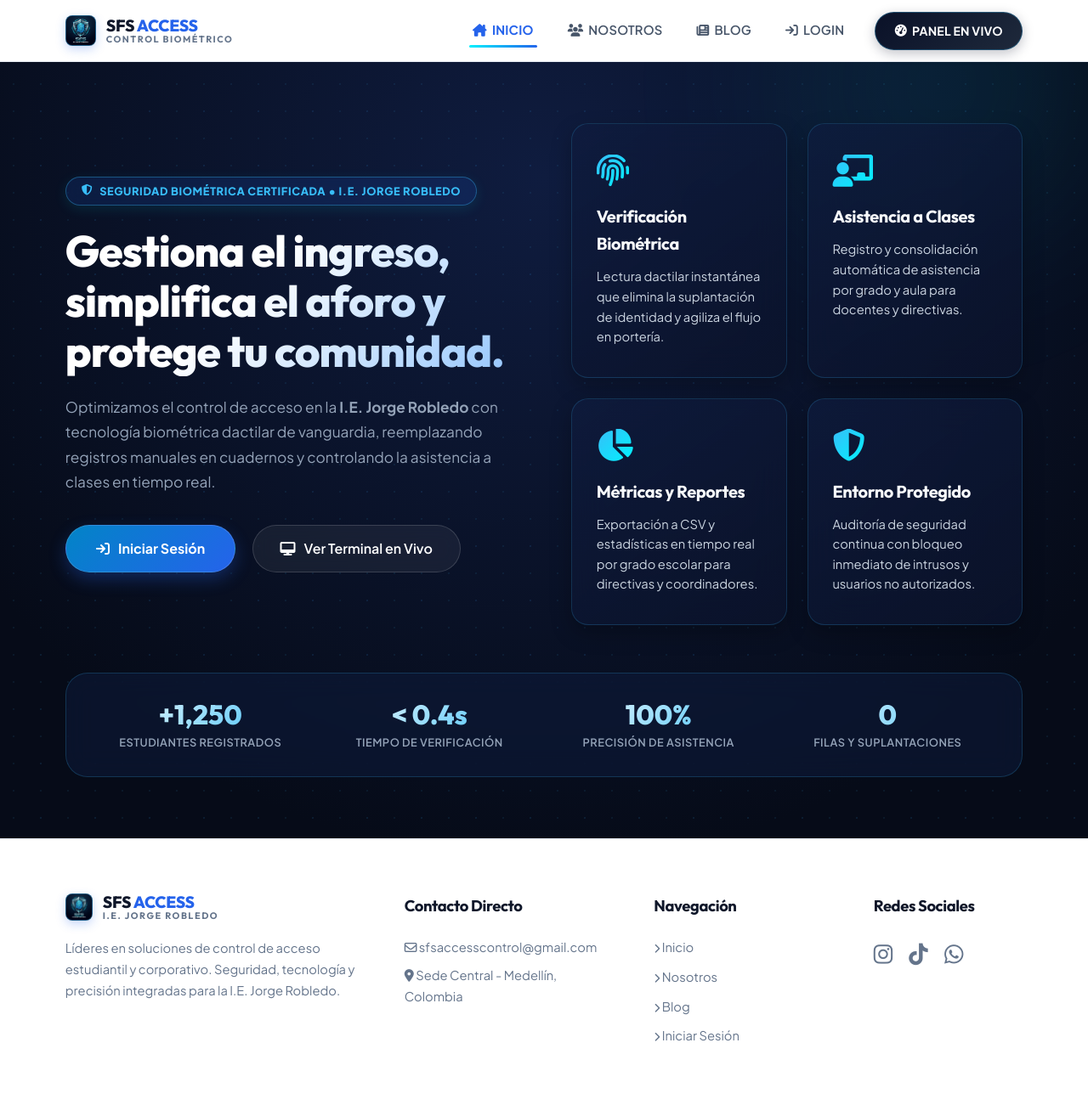
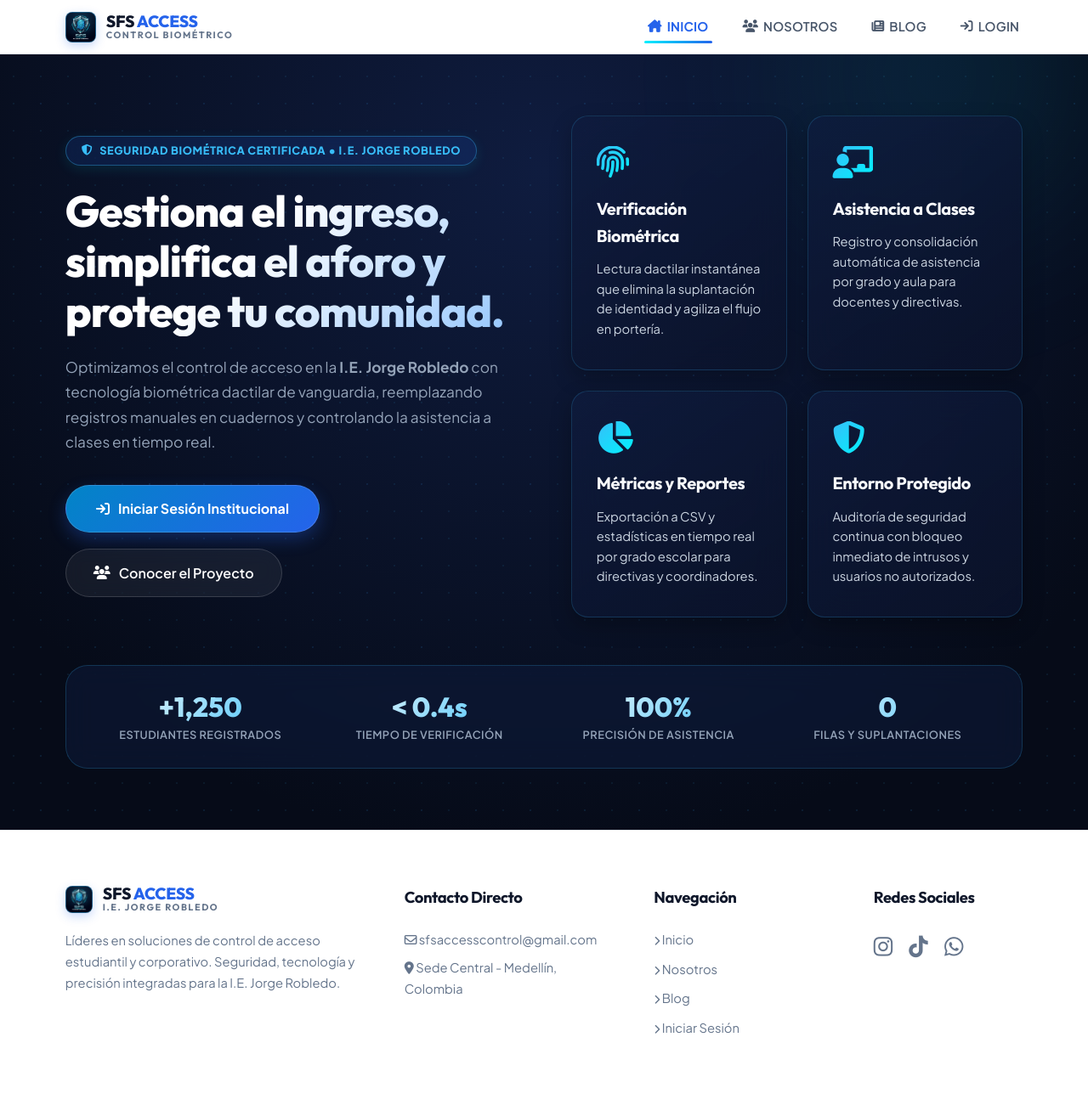
Before and after one commit to classroll11/SFSaccessControl, a PHP site: page / in a window 1280 px wide. Shown: the whole page at 85% size. After the commit the page ends 1217 px from the top, so only its background shows below. Run offline with PHP 8.4, Linux system fonts and the light colour scheme.

Commit message:
Ocultar panel en vivo a visitantes publicos y mostrar solo tras iniciar sesion

```diff
--- a/config/auth.php
+++ b/config/auth.php
@@ -11,6 +11,13 @@
 
 if (session_status() === PHP_SESSION_NONE) {
     session_start();
+}
+
+/**
+ * Retorna true si hay una sesión de usuario activa.
+ */
+function isLoggedIn(): bool {
+    return !empty($_SESSION['usuario_id']);
 }
 
 /**
--- a/controllers/AccesoController.php
+++ b/controllers/AccesoController.php
@@ -8,6 +8,7 @@
  * ============================================================================
  */
 
+require_once __DIR__ . '/../config/auth.php';
 require_once __DIR__ . '/../models/UsuarioModel.php';
 require_once __DIR__ . '/../models/AccesoModel.php';
 
@@ -24,6 +25,7 @@ class AccesoController {
      * Muestra la vista principal del Dashboard con estadísticas e historial.
      */
     public function index(): void {
+        requireLogin();
         $estadisticas = $this->accesoModel->obtenerEstadisticasHoy();
         $accesosRecientes = $this->accesoModel->obtenerAccesosRecientes(15);
         $estudiantesDentro = $this->accesoModel->contarEstudiantesDentro();
--- a/controllers/ReporteController.php
+++ b/controllers/ReporteController.php
@@ -8,6 +8,7 @@
  * ============================================================================
  */
 
+require_once __DIR__ . '/../config/auth.php';
 require_once __DIR__ . '/../models/AccesoModel.php';
 require_once __DIR__ . '/../models/UsuarioModel.php';
 
@@ -24,6 +25,7 @@ class ReporteController {
      * Muestra la vista o datos consolidados de asistencia escolar.
      */
     public function asistencia(): void {
+        requireLogin();
         $totalEstudiantes = $this->accesoModel->contarEstudiantesDentro();
         $estudiantesPorGrado = $this->accesoModel->obtenerEstudiantesDentroPorGrado();
         $listadoEstudiantes = $this->accesoModel->obtenerEstudiantesDentroDetalle();
@@ -59,6 +61,7 @@ class ReporteController {
      * Ideal para directivas, docentes y control de asistencia a clases.
      */
     public function exportarCsv(): void {
+        requireLogin();
         $listado = $this->accesoModel->obtenerEstudiantesDentroDetalle();
         $fecha = date('Y-m-d_His');
 
--- a/index.php
+++ b/index.php
@@ -12,8 +12,9 @@ date_default_timezone_set('America/Bogota');
 error_reporting(E_ALL);
 ini_set('display_errors', 1);
 
-// Cargar configuración de base de datos
+// Cargar configuración de base de datos y autenticación
 require_once __DIR__ . '/config/database.php';
+require_once __DIR__ . '/config/auth.php';
 
 // Si se recibe el parámetro de controlador por URL (?c=acceso, ?c=reporte, ?c=auth), despachar al controlador correspondiente
 if (isset($_GET['c'])) {
@@ -79,8 +80,12 @@ if (isset($_GET['c'])) {
             <li><a href="index.php" class="active"><i class="fa-solid fa-house-chimney"></i> INICIO</a></li>
             <li><a href="nosotros.php"><i class="fa-solid fa-users"></i> NOSOTROS</a></li>
             <li><a href="blog.php"><i class="fa-solid fa-newspaper"></i> BLOG</a></li>
-            <li><a href="login.php"><i class="fa-solid fa-arrow-right-to-bracket"></i> LOGIN</a></li>
-            <li><a href="dashboard.php" class="btn-perfil"><i class="fa-solid fa-gauge-high"></i> PANEL EN VIVO</a></li>
+            <?php if (isLoggedIn()): ?>
+                <li><a href="dashboard.php" class="btn-perfil"><i class="fa-solid fa-gauge-high"></i> PANEL EN VIVO</a></li>
+                <li><a href="logout.php"><i class="fa-solid fa-right-from-bracket"></i> SALIR</a></li>
+            <?php else: ?>
+                <li><a href="login.php"><i class="fa-solid fa-arrow-right-to-bracket"></i> LOGIN</a></li>
+            <?php endif; ?>
         </ul>
     </nav>
 
@@ -97,12 +102,21 @@ if (isset($_GET['c'])) {
                         Optimizamos el control de acceso en la <strong>I.E. Jorge Robledo</strong> con tecnología biométrica dactilar de vanguardia, reemplazando registros manuales en cuadernos y controlando la asistencia a clases en tiempo real.
                     </p>
                     <div class="hero-btn-group">
-                        <a href="login.php" class="btn-primary">
-                            <i class="fa-solid fa-arrow-right-to-bracket"></i> Iniciar Sesión
-                        </a>
-                        <a href="dashboard.php" class="btn-secondary-dark">
-                            <i class="fa-solid fa-desktop"></i> Ver Terminal en Vivo
-                        </a>
+                        <?php if (isLoggedIn()): ?>
+                            <a href="dashboard.php" class="btn-primary">
+                                <i class="fa-solid fa-gauge-high"></i> Ir al Panel en Vivo
+                            </a>
+                            <a href="logout.php" class="btn-secondary-dark">
+                                <i class="fa-solid fa-right-from-bracket"></i> Cerrar Sesión
+                            </a>
+                        <?php else: ?>
+                            <a href="login.php" class="btn-primary">
+                                <i class="fa-solid fa-arrow-right-to-bracket"></i> Iniciar Sesión Institucional
+                            </a>
+                            <a href="nosotros.php" class="btn-secondary-dark">
+                                <i class="fa-solid fa-users"></i> Conocer el Proyecto
+                            </a>
+                        <?php endif; ?>
                     </div>
                 </div>
 
--- a/login.php
+++ b/login.php
@@ -90,7 +90,6 @@ if ($_SERVER['REQUEST_METHOD'] === 'POST') {
             <li><a href="nosotros.php"><i class="fa-solid fa-users"></i> NOSOTROS</a></li>
             <li><a href="blog.php"><i class="fa-solid fa-newspaper"></i> BLOG</a></li>
             <li><a href="login.php" class="active"><i class="fa-solid fa-arrow-right-to-bracket"></i> LOGIN</a></li>
-            <li><a href="dashboard.php" class="btn-perfil"><i class="fa-solid fa-gauge-high"></i> PANEL EN VIVO</a></li>
         </ul>
     </nav>
 
```
Also changed, not shown: blog.php (+7 -2 lines), nosotros.php (+7 -2 lines), perfil.php (+8 -2 lines).
